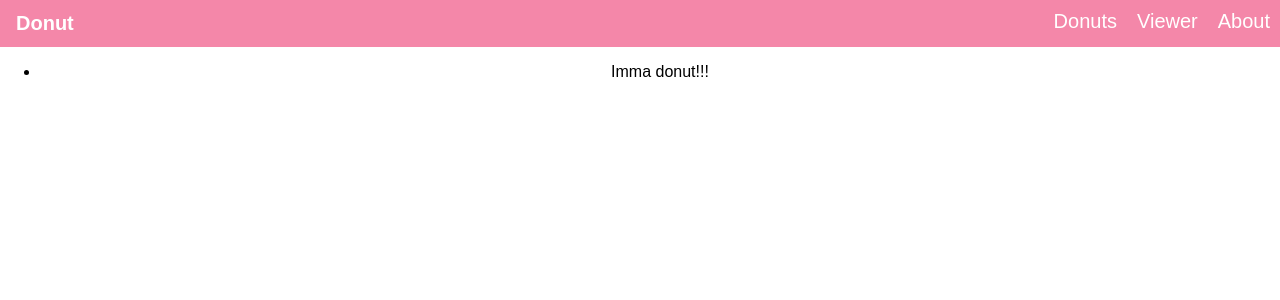
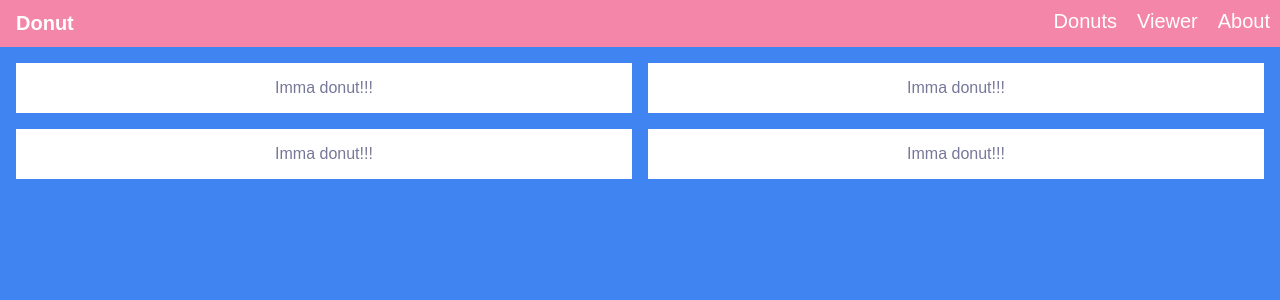
Before and after one commit to dino-dna/donut, a React (Create React App) app: page / in a window 1280 px wide. Shown: the top 300 px of the page. Built offline with nearby package versions, Linux system fonts and the light colour scheme.

Commit message:
Scaffold out list and 'Donut' components.

```diff
--- a/src/components/Donut.js
+++ b/src/components/Donut.js
@@ -1,7 +1,8 @@
 import React, { Component } from 'react';
+import '../css/Donut.css'
 
 export default class Donut extends Component {
   render() {
-    return <div>Imma donut!!!</div>
+    return <div className="Donut">Imma donut!!!</div>
   }
 }
--- a/src/components/Donuts.js
+++ b/src/components/Donuts.js
@@ -1,15 +1,16 @@
 import React, { Component } from 'react';
 import Donut from './Donut';
+import '../css/Donuts.css';
 
 class Donuts extends Component {
   render() {
     const donuts = [{
       innerRadius: .5,
-      outerRadious: 1,
+      outerRadius: 1,
       sprinkleCoverage: .667,
       frostingCoverage: .2,
       frostingThickness: .8,
-    }];
+    }, {}, {}, {}];
 
     return (
       <ul className="Donuts">
--- /dev/null
+++ b/src/css/Donut.css
@@ -0,0 +1,5 @@
+.Donut {
+  background: #fff;
+  color: #779;
+  padding: 1rem;
+}
--- /dev/null
+++ b/src/css/Donuts.css
@@ -0,0 +1,11 @@
+.Donuts {
+  display: flex;
+  flex-wrap: wrap;
+  list-style: none;
+  margin: 0;
+  padding: .5em;
+}
+.Donuts li {
+  width: 50%;
+  padding: .5rem;
+}
--- a/src/index.css
+++ b/src/index.css
@@ -1,3 +1,12 @@
+*, *::after, *::before {
+  box-sizing: border-box;
+}
+
+html {
+  background: #4084f2;
+  color: #fff;
+}
+
 body {
   margin: 0;
   padding: 0;
```
